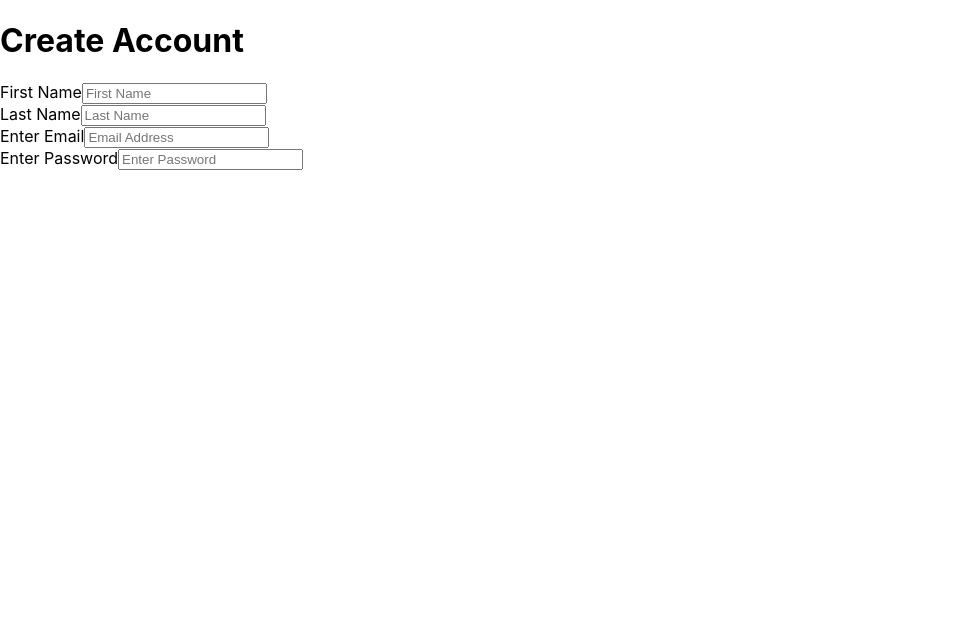
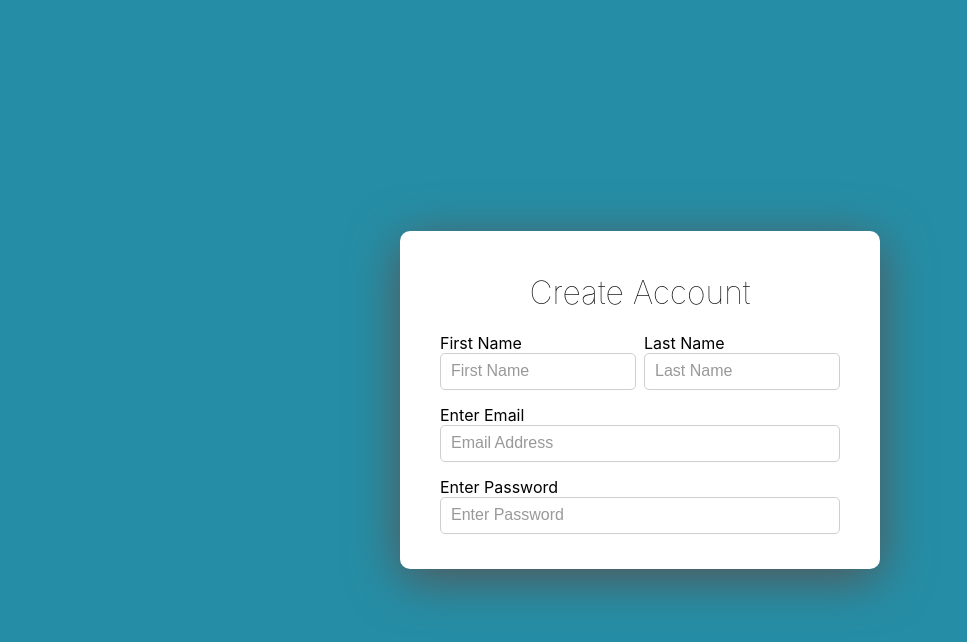
Before and after one commit to delaquash/react-form-validation, a React (Create React App) app: page / in a window 1280 px wide. Shown: the top 642 px of the page, without its empty margins (0-967 px from the left). Built offline with nearby package versions, Linux system fonts and the light colour scheme.

Commit message:
finished the css part

```diff
--- a/src/App.css
+++ b/src/App.css
@@ -10,5 +10,116 @@ light green: #A3C4Bc
 
 
 .wrapper {
+  height: 100vh;
+  width: 100%;
+  display: flex;
+  flex-direction: column;
+  align-items: center;
+  justify-content: center;
+  background-color: #258ea6;
+}
+
+.form-wrapper {
+  width: 400px;
+  display: flex;
+  flex-direction: column;
+  padding: 20px 40px;
+  border-radius: 10px;
+  box-shadow: 0px 10px 50px #555;
+  background-color: #ffffff;
+}
+
+form {
+  width: 100%;
+  display: flex;
+  flex-wrap: wrap;
+}
+
+h1{
+  text-align: center;
+  width: 100%;
+  color: #111111;
+  font-weight: lighter;
 
 }
+
+input {
+  outline: none;
+  border-radius: 5px;
+  padding: 10px 10px;
+  border: 1px solid #cfcfcf;
+}
+
+input::placeholder {
+  font-size: 1.2em;
+  font-weight: lighter;
+  color: #999;
+}
+
+input.error {
+  border: 1px solid #ff0000;
+}
+
+.errorMessage {
+  color: red;
+  font-size: 0.75em;
+  display: relative;
+}
+
+.firstName {
+  margin-right: 1%;
+}
+
+.lastName {
+  margin-left: 1%;
+}
+
+.firstName,
+.lastName,
+.email,
+.password {
+  display: flex;
+  flex-direction: column;
+  margin-bottom: 15px;
+}
+
+.firstName,
+.lastName {
+  width: 49%;
+}
+
+.email,
+.password {
+  width: 100%;
+}
+
+.createAccount {
+    width: 100%;
+    display: flex;
+    flex-direction: column;
+    align-items: center;
+}
+
+.createAccount button {
+    background-color: #519e8a;
+    color: #fff;
+    border: 2px solid #fff;
+    width: 100%;
+    margin-top: 1em;
+    padding: 8px 0px;
+    font-size: 1em;
+    font-weight: lighter;
+    letter-spacing: 1px;
+    margin-bottom: 0.25em;
+}
+
+.createAccount button:hover {
+  color: #519e8a;
+  background-color: #fff;
+  border: 2px solid #519e8a;
+}
+
+.createAccount small {
+  color: #999;
+  font-weight: lighter;
+}
--- a/src/App.js
+++ b/src/App.js
@@ -9,7 +9,7 @@ class App extends React.Component  {
           <h1>Create Account</h1>
             <form onSubmit={this.handleSubmit} noValidate>
               <div className="firstName">
-                <label htmlFor="firstName">First Name</label>
+                <label htmlFor="firstName">First Name </label>
                   <input
                   type="text"
                   className=""
```
